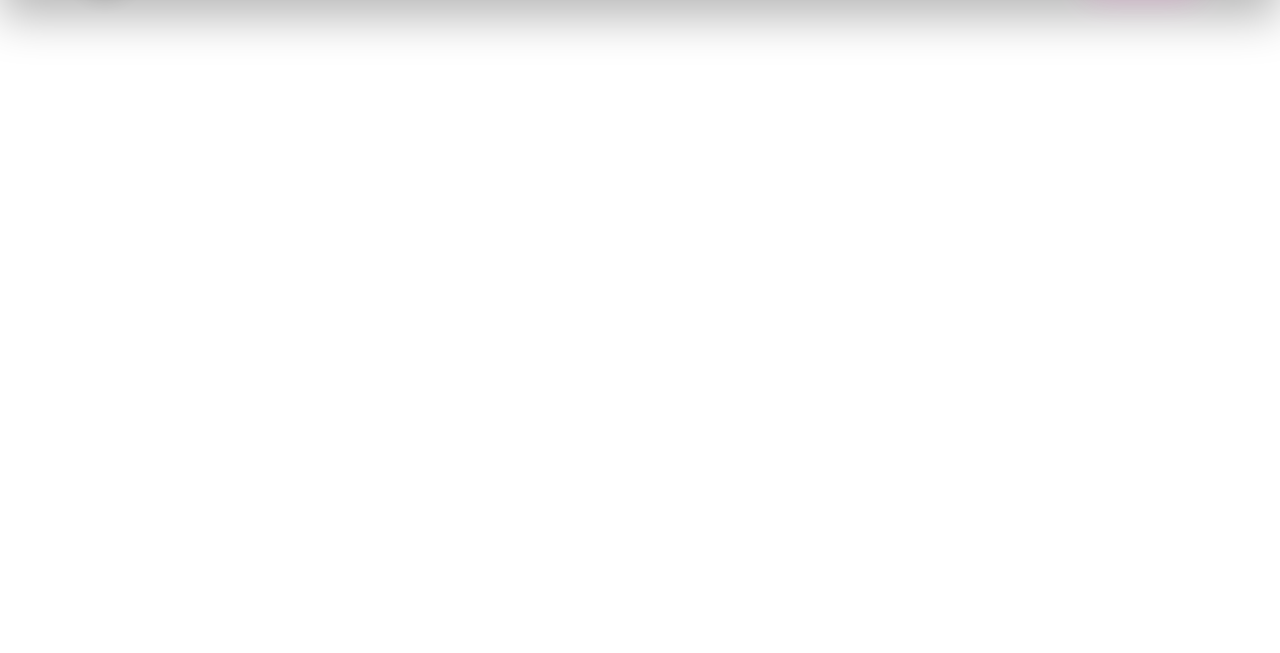
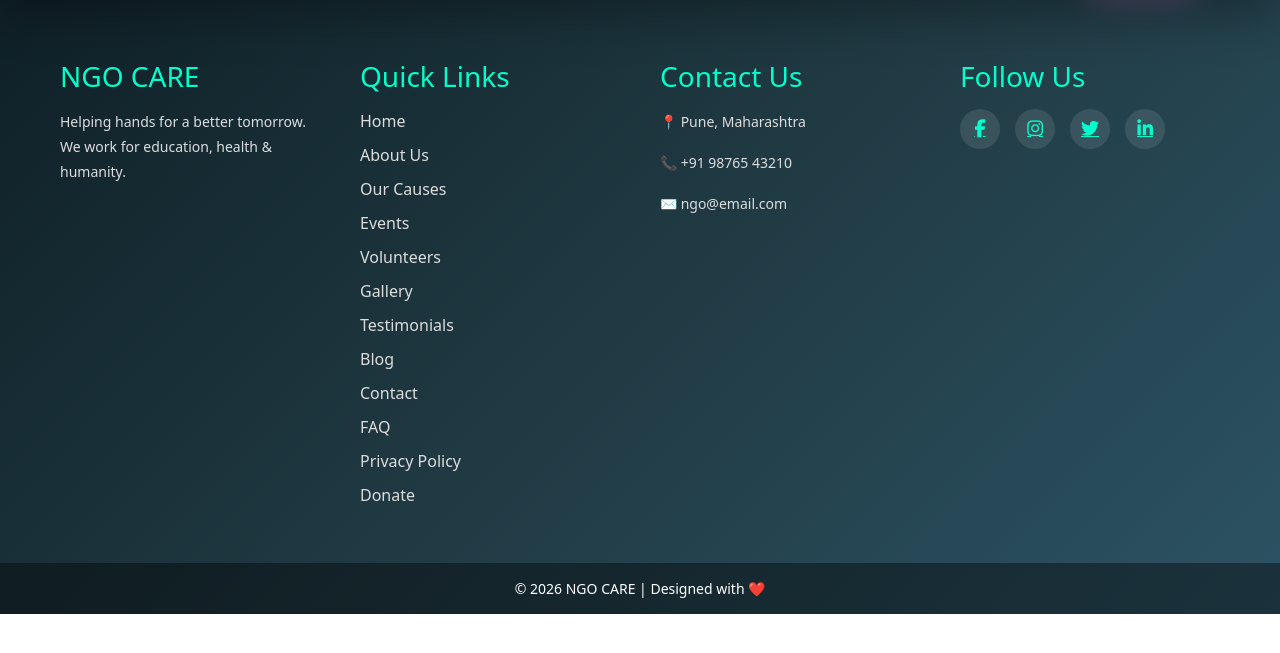
Before and after one commit to prashantpathare100-dotcom/ngo_management, a Django app: template template/web/navbar.html in a window 1280 px wide. Shown: the part 77-730 px from the top of the page. Run offline with Django 5.2, Linux system fonts and the light colour scheme; the template is opened without the code that fills it, so the values that code supplies are empty; some libraries are stand-ins or nearby versions.

Commit message:
urls changes
urls changes file connected

```diff
--- a/app2/urls.py
+++ b/app2/urls.py
@@ -20,12 +20,13 @@ from adpanel import views as adpanel
 from website import views as users
 from django.contrib.auth.views import LogoutView   # ✅ योग्य import
 from adpanel.views import dashboard_view , login_view  # ✅ FIXED
+from website import views as ui
 from django.urls import reverse_lazy
 
 
 urlpatterns = [
     # path('admin/', admin.site.urls),
-
+    path('',ui.home),
     path("login/", login_view, name="login"),
 
     path("admin/", dashboard_view, name="dashboard"),
--- a/template/web/navbar.html
+++ b/template/web/navbar.html
@@ -69,3 +69,7 @@
 
 <!-- Bootstrap 5.3 JS -->
 <script src="https://cdn.jsdelivr.net/npm/bootstrap@5.3.3/dist/js/bootstrap.bundle.min.js"></script>
+
+
+
+ {% include "web/footer.html" %}
--- a/website/views.py
+++ b/website/views.py
@@ -1,3 +1,5 @@
 from django.shortcuts import render
-
+from website import views
 # Create your views here.
+def home(req):
+    return render(req,"web/navbar.html")
```
